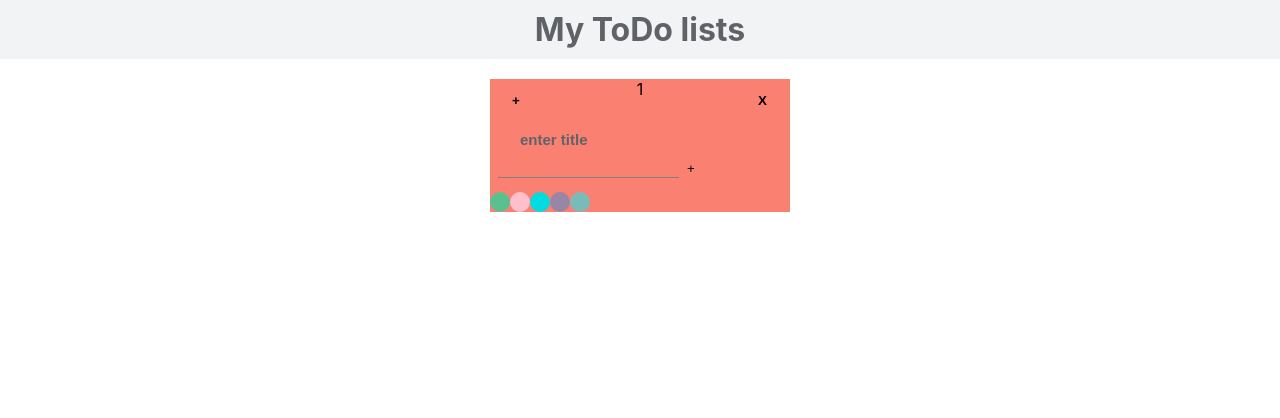
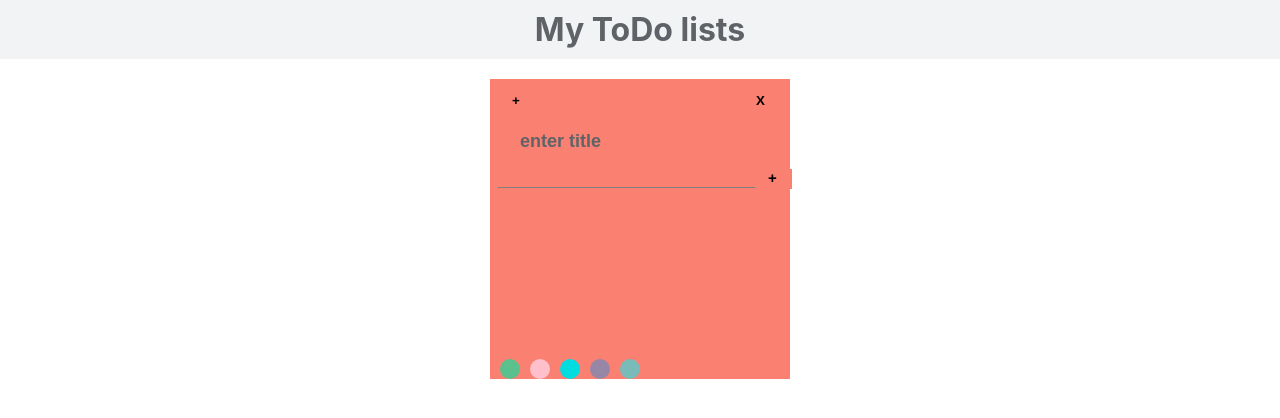
Before and after one commit to florentina-ban/mytodo, a React (Create React App) app in the folder my_app/: page / in a window 1280 px wide. Shown: the top 418 px of the page. Built offline with nearby package versions, Linux system fonts and the light colour scheme.

Commit message:
appearance

```diff
--- a/my_app/src/Add.js
+++ b/my_app/src/Add.js
@@ -49,6 +49,7 @@ const AddComp = styled.span`
     margin:2px;
     border: 0;
     border-bottom: 1px grey solid;
+    width: 85%;
 `,
     BtnAddButton = styled.input`
     background-color: ${(props) => {
@@ -70,6 +71,10 @@ const AddComp = styled.span`
 };
     cursor: pointer;
     border: 0;
+    height: 30px;
+    width: 30px;
+    font-size: 15px;
+    font-weight: bold;
 `;
 
 export default class AddComponent extends React.Component {
@@ -114,8 +119,7 @@ export default class AddComponent extends React.Component {
         if (todoText.length === zero) {
             this.setState({'emptyErr': 'fill the gap and then press Enter'});
         } else {
-            this.myRef.current.value='';
-            //document.getElementById('todo_id').value = '';
+            this.myRef.current.value = '';
             const idG = generateId(allToDos),
                 stuff = {
                     'done': false,
--- a/my_app/src/App.js
+++ b/my_app/src/App.js
@@ -7,6 +7,7 @@ const AllLayouts = styled.form`
     display: flex;
     justify-content: space-evenly;
     flex-wrap: wrap;
+    min-height: 600px;
 `,
     ListTitle = styled.h1`
     background-color: #f1f3f4;
--- a/my_app/src/Layout.js
+++ b/my_app/src/Layout.js
@@ -25,6 +25,11 @@ const AllComp = styled.form`
     }
 };
     width: 300px;
+    min-height: 300px;
+    display: flex;
+    justify-content: space-between;
+    flex-wrap: wrap;
+    align-content: space-between;
 `,
     ColorButton = styled.input`
     background-color: ${(props) => {
@@ -48,7 +53,14 @@ const AllComp = styled.form`
     height: 20px;
     width: 20px;
     border-radius: 50%;
-    border: 0;
+    margin-left: 10px;
+    border: ${(props) => {
+        if (props.color === props.backgroundColor) {
+            return '1px black solid';
+        }
+        return 'none';
+    }
+};
 `,
     ColorComponent = styled.form`
     display: flex;
@@ -56,11 +68,13 @@ const AllComp = styled.form`
     HeaderComponent = styled.form`
     display: flex;
     justify-content: space-between;
+    width: 298px;
 `,
     LayoutButtonAdd = styled(ColorButton)`
     margin: 10px;
     margin-left: 20px;
     font-weight: bold;
+    border: none;
 
 `,
     ListComp = styled.form`
@@ -270,7 +284,8 @@ export default class Layout extends Component {
         });
     }
 
-    getColorButton = (color) => <ColorButton
+    getColorButton = (color, backgroundColor) => <ColorButton
+        backgroundColor={backgroundColor}
         color={color}
         onClick={() => {
             this.changeColor(color);
@@ -313,6 +328,7 @@ export default class Layout extends Component {
         return (
             <div>
                 <AllComp color={color}>
+                    <form>
                         <HeaderComponent>
                             <LayoutButtonAdd
                                 color={color}
@@ -321,9 +337,6 @@ export default class Layout extends Component {
                                 }}
                                 value="+"
                             />
-                        <span>
-                            {id}
-                        </span>
                             <LayoutButtonAdd
                                 color={color}
                                 onClick={() => {
@@ -347,13 +360,14 @@ export default class Layout extends Component {
                             {this.getNumberOfChecked(color)}
                             {checked}
                         </ListComp>
+                    </form>
                     <ColorComponent>
-                        {this.getColorButton('color1')}
-                        {this.getColorButton('color2')}
-                        {this.getColorButton('color3')}
-                        {this.getColorButton('color4')}
-                        {this.getColorButton('color5')}
-                        {this.getColorButton('color6')}
+                        {this.getColorButton('color1', color)}
+                        {this.getColorButton('color2', color)}
+                        {this.getColorButton('color3', color)}
+                        {this.getColorButton('color4', color)}
+                        {this.getColorButton('color5', color)}
+                        {this.getColorButton('color6', color)}
                     </ColorComponent>
                 </AllComp>
             </div>
--- a/my_app/src/TitleComp.js
+++ b/my_app/src/TitleComp.js
@@ -32,7 +32,7 @@ const ListTitle = styled.h1`
 };
     color:  #5f6368;
     margin-left: 20px;
-    font-size: 15px;
+    font-size: 18px;
     text-align: left;
     border: 0px;
     margin-bottom: 0;
@@ -57,6 +57,9 @@ const ListTitle = styled.h1`
 };
     border : 0;
     width: 100px;
+    ::placeholder,
+    ::-webkit-input-placeholder {
+    color: #590303;
 `;
 
 export default class MyTitle extends React.Component {
@@ -69,16 +72,16 @@ export default class MyTitle extends React.Component {
 
     static defaultProps = {
         'color': '',
-        'id':'',
+        'id': '',
         'text': 'enter title'
     }
 
     constructor (props) {
         super(props);
         const {id} = this.props,
-            text = window.localStorage.getItem('title'+id) ?
-            window.localStorage.getItem('title'+id)
-            : props.text;
+            text = window.localStorage.getItem(`title${id}`)
+                ? window.localStorage.getItem(`title${id}`)
+                : props.text;
         this.state = {'clicked': false,
             text};
         this.titleRef = React.createRef();
@@ -121,7 +124,7 @@ export default class MyTitle extends React.Component {
             const newTitle = this.titleRef.current.value.trim();
             if (newTitle.length) {
                 this.setState({'text': newTitle}, () => {
-                    window.localStorage.setItem('title'+id, newTitle);
+                    window.localStorage.setItem(`title${id}`, newTitle);
                 });
             }
             this.setState({'clicked': false});
--- a/my_app/src/Todo.js
+++ b/my_app/src/Todo.js
@@ -5,11 +5,14 @@ import styled from 'styled-components';
 
 const CheckBox = styled.input`
     cursor: pointer;
-
+    border: none;
+    width: 20px;
+    height: 20px;
 `,
     ListStyle = styled.li`
     list-style:none;
     margin:5px;
+    text-align: center;
 `,
     MyInput = styled.input`
     background-color: ${(props) => {
@@ -30,7 +33,11 @@ const CheckBox = styled.input`
     }
 };
     border : 0;
-    width: 100px;
+    outline: none;
+    ::placeholder,
+    ::-webkit-input-placeholder {
+    color: #590303;
+    }
 `,
     MyTodoItem = styled.span`
     padding: 3px;
@@ -61,11 +68,13 @@ const CheckBox = styled.input`
     }
 };
     display: inline-block;
-    width: 70%;
+    width: 80%;
+    font-size: 15px;
+
 `,
     WrapTag = styled.span`
     display: inline-block;
-    width: 70%;
+    width: 80%;
 `;
 
 export default class Todo extends React.Component {
```
Lines whose indentation alone changed are shown as unchanged.
